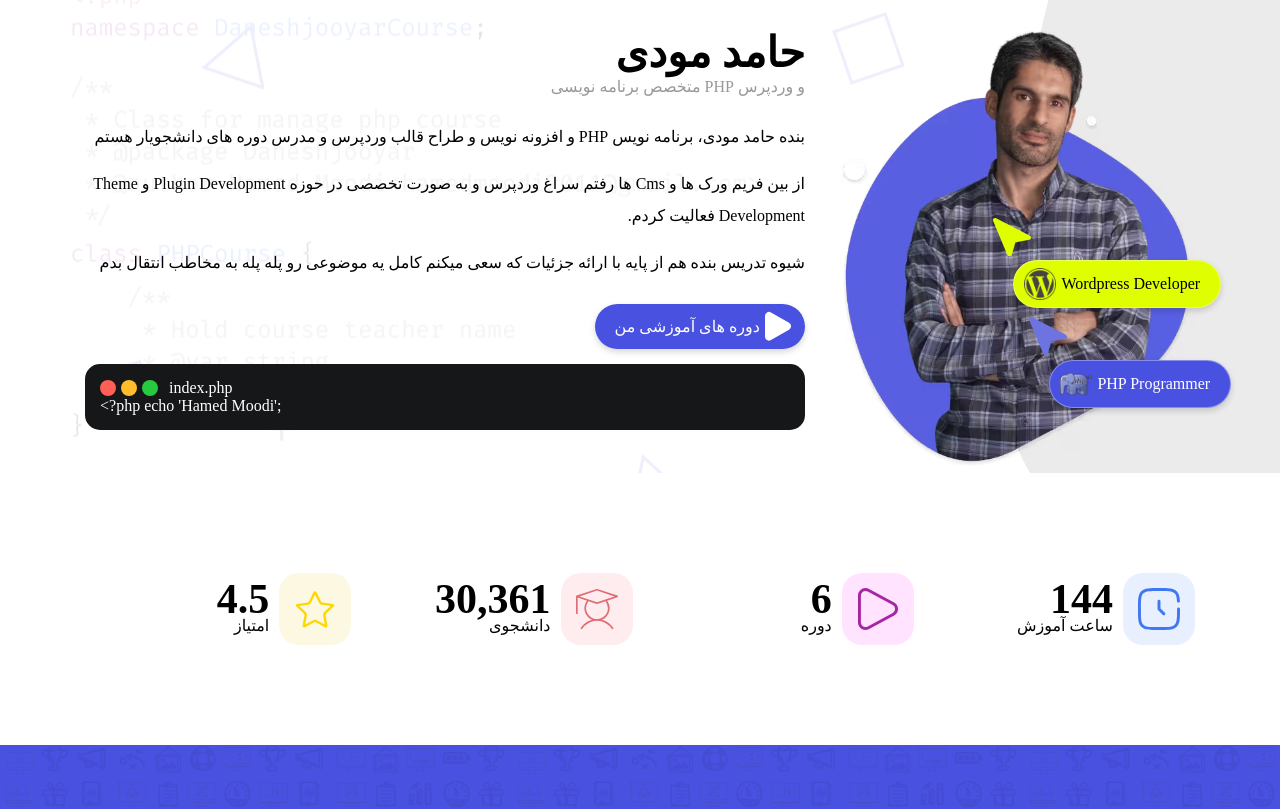
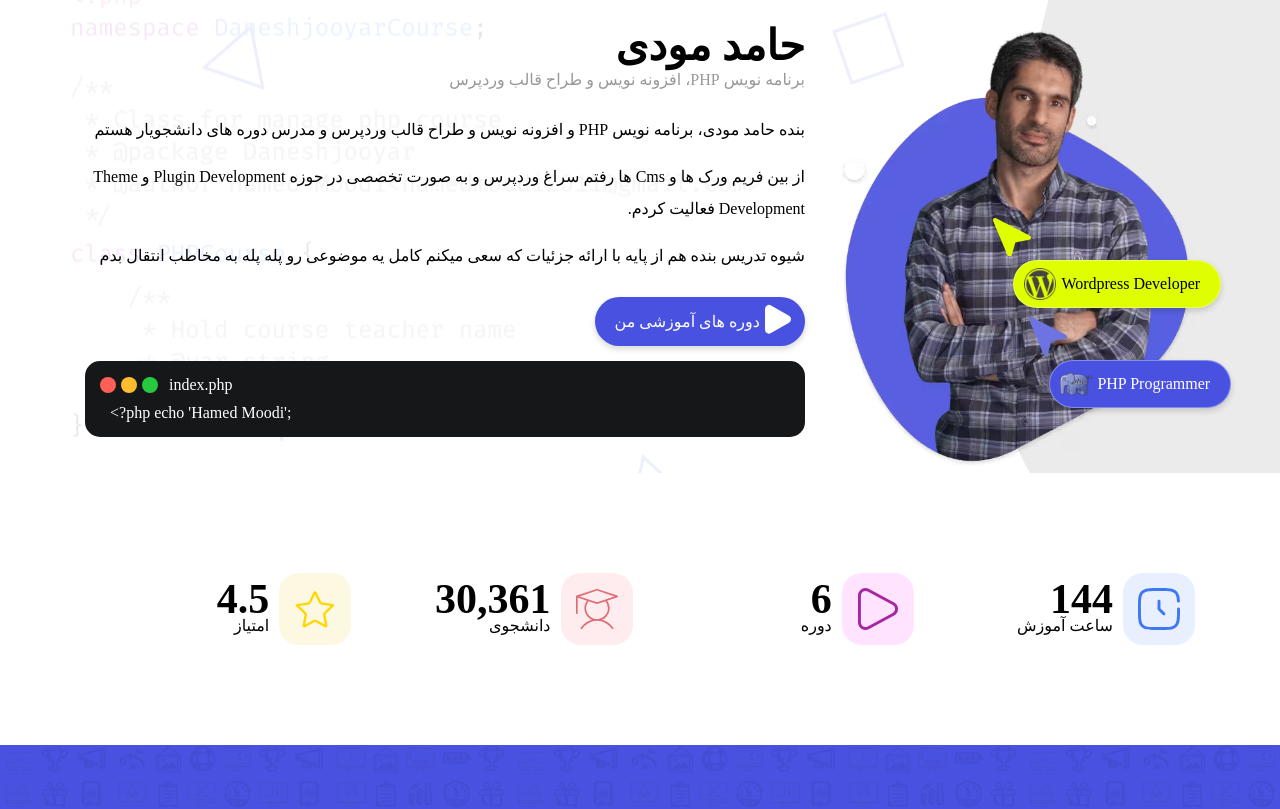
Before and after one commit to hamedmoody/hamedmoodyport.github.io, a Vue app: page / in a window 1280 px wide. Shown: the top 809 px of the page. Built offline with nearby package versions, Linux system fonts and the light colour scheme; a web font is replaced by a local one.

Commit message:
[FIX] Fix header title

```diff
--- a/src/views/partials/home/HomeHeader.vue
+++ b/src/views/partials/home/HomeHeader.vue
@@ -44,7 +44,7 @@
       <div class="header-left">
         <h1>حامد مودی</h1>
         <p class="header-subtitle">
-          و وردپرس PHP متخصص برنامه نویسی
+          برنامه نویس PHP، افزونه نویس و طراح قالب وردپرس
         </p>
         <div class="header-text">
           <p>
@@ -58,9 +58,11 @@
           </p>
         </div>
         <a href="https://www.daneshjooyar.com/teacher/hamedmoody/" class="see-courses" target="_blank">
-          <svg xmlns="http://www.w3.org/2000/svg" width="30.098" height="34.524" viewBox="0 0 30.098 34.524">
-            <path id="Polygon_1" data-name="Polygon 1" d="M13.792,6.05a4,4,0,0,1,6.94,0L31.088,24.108a4,4,0,0,1-3.47,5.99H6.905a4,4,0,0,1-3.47-5.99Z" transform="translate(30.098) rotate(90)" fill="#fff"/>
-          </svg>
+          <span class="see-course-icon">
+            <svg xmlns="http://www.w3.org/2000/svg" width="30.098" height="34.524" viewBox="0 0 30.098 34.524">
+              <path id="Polygon_1" data-name="Polygon 1" d="M13.792,6.05a4,4,0,0,1,6.94,0L31.088,24.108a4,4,0,0,1-3.47,5.99H6.905a4,4,0,0,1-3.47-5.99Z" transform="translate(30.098) rotate(90)" fill="#fff"/>
+            </svg>
+          </span>
           دوره های آموزشی من
         </a>
 
@@ -278,11 +280,12 @@ export default {
         background: #27C93F;
       }
     }
+  }
 
-    .ide-content {
-      padding: 10px 0 0 10px;
-    }
+  .ide-content {
+    padding: 10px 0 0 10px;
   }
+
 }
 
 @media screen and ( min-width: 996px ){
```
